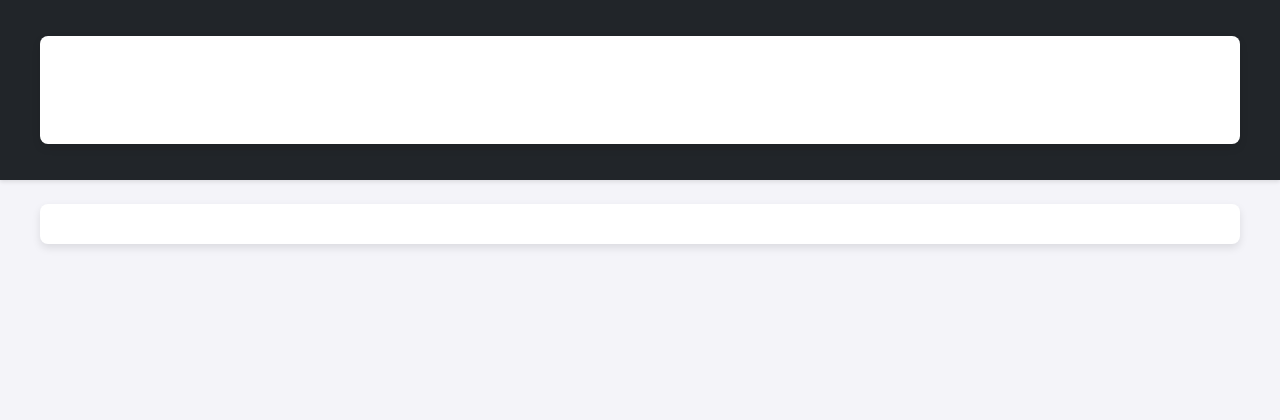
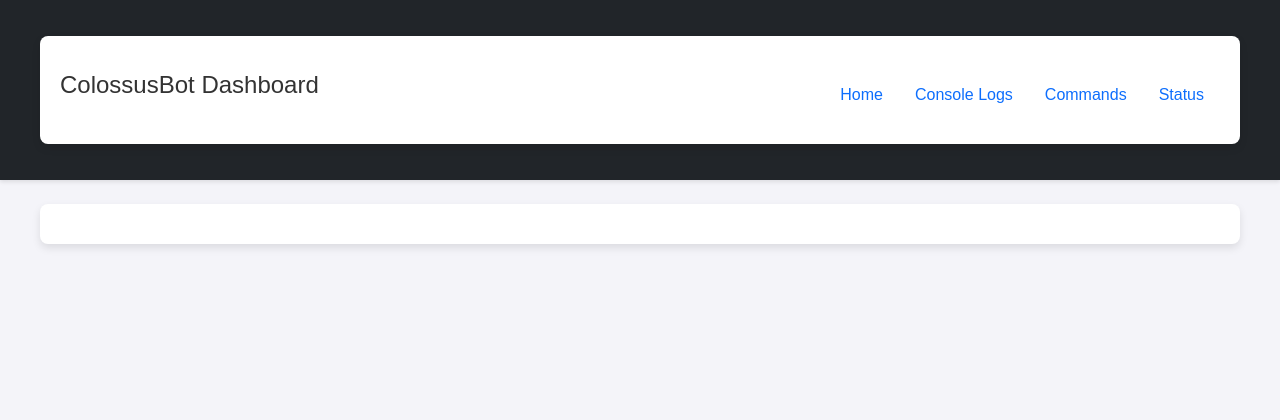
Before and after one commit to Deaeath/ColossusBot, a Python web app: template dashboard/templates/base.html in a window 1280 px wide. Shown: the top 420 px of the page. Run offline with Jinja, Linux system fonts and the light colour scheme; the template is opened without the code that fills it, so the values that code supplies are empty.

Commit message:
Refactor header links in base.html to remove unnecessary text-white class

```diff
--- a/dashboard/templates/base.html
+++ b/dashboard/templates/base.html
@@ -25,7 +25,7 @@
 
 <body>
     <!-- Header Section -->
-    <header class="header py-3 bg-dark text-white">
+    <header class="header py-3 bg-dark">
         <div class="container">
             <div class="d-flex justify-content-between align-items-center">
                 <!-- Dashboard Title -->
@@ -35,16 +35,16 @@
                 <nav class="navbar">
                     <ul class="nav">
                         <li class="nav-item">
-                            <a class="nav-link text-white" href="/">Home</a>
+                            <a class="nav-link" href="/">Home</a>
                         </li>
                         <li class="nav-item">
-                            <a class="nav-link text-white" href="/console">Console Logs</a>
+                            <a class="nav-link" href="/console">Console Logs</a>
                         </li>
                         <li class="nav-item">
-                            <a class="nav-link text-white" href="/commands">Commands</a>
+                            <a class="nav-link" href="/commands">Commands</a>
                         </li>
                         <li class="nav-item">
-                            <a class="nav-link text-white" href="/status">Status</a>
+                            <a class="nav-link" href="/status">Status</a>
                         </li>
                     </ul>
                 </nav>
```
